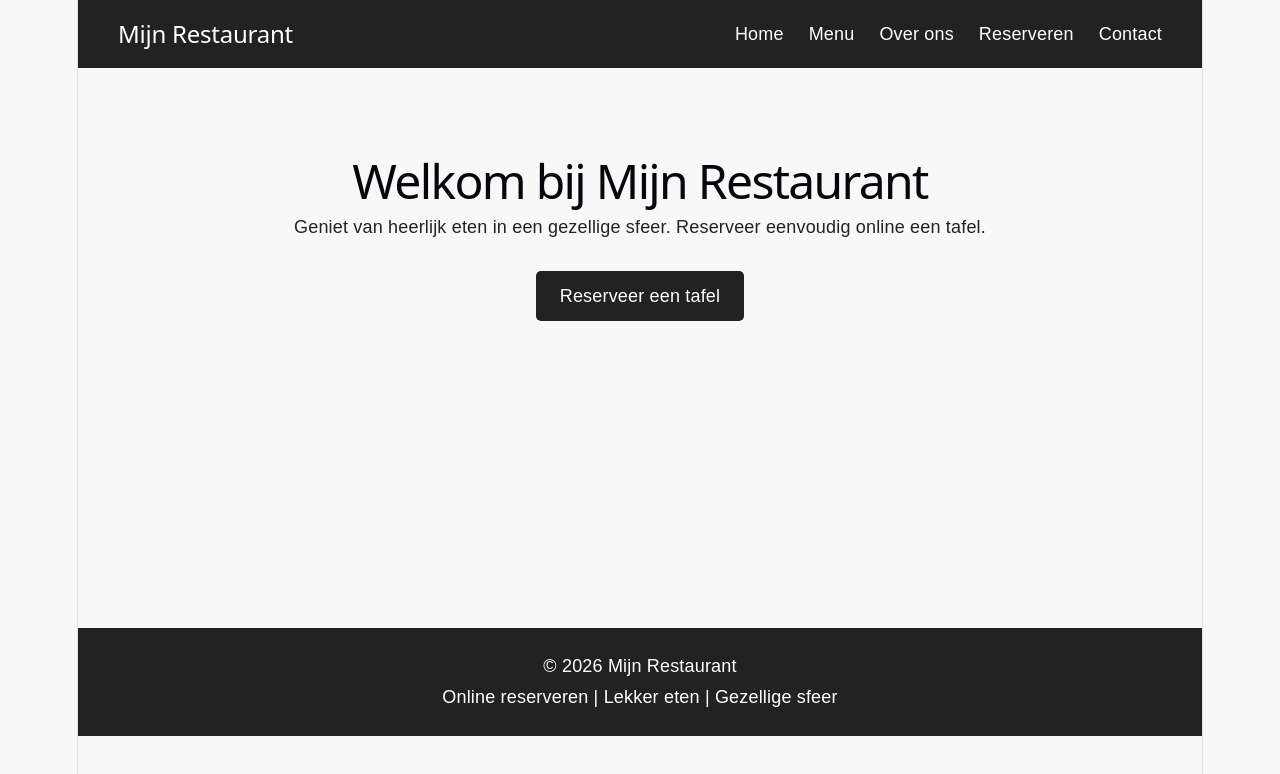
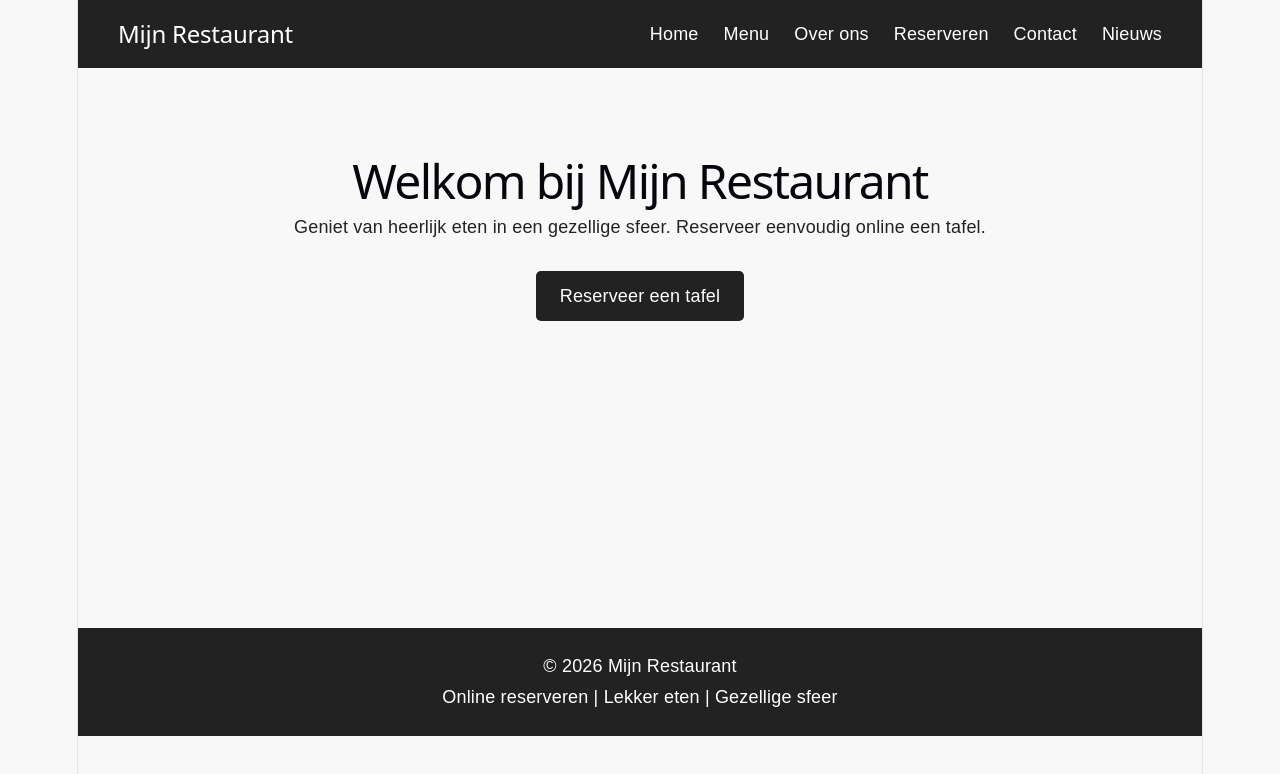
Before and after one commit to HabibH98/FEV, a React (Vite) app in the folder restaurant-reservering/: page / in a window 1280 px wide. Shown: the top 774 px of the page. Built offline with nearby package versions, Linux system fonts and the light colour scheme.

Commit message:
news.jsx

```diff
--- a/restaurant-reservering/src/App.jsx
+++ b/restaurant-reservering/src/App.jsx
@@ -6,6 +6,7 @@ import Menu from './pages/Menu.jsx'
 import About from './pages/About.jsx'
 import Reservation from './pages/Reservation.jsx'
 import Contact from './pages/Contact.jsx'
+import News from './pages/News.jsx'
 
 import { Routes, Route } from 'react-router-dom'
 
@@ -20,6 +21,7 @@ function App() {
         <Route path="/over-ons" element={<About />} />
         <Route path="/reserveren" element={<Reservation />} />
         <Route path="/contact" element={<Contact />} />
+        <Route path="/nieuws" element={<News />} />
       </Routes>
 
       <Footer />
--- a/restaurant-reservering/src/components/Navbar.jsx
+++ b/restaurant-reservering/src/components/Navbar.jsx
@@ -11,6 +11,7 @@ function Navbar() {
         <li><Link to="/over-ons">Over ons</Link></li>
         <li><Link to="/reserveren">Reserveren</Link></li>
         <li><Link to="/contact">Contact</Link></li>
+        <li><Link to="/nieuws">Nieuws</Link></li>
       </ul>
     </nav>
   )
```
Also changed, not shown: restaurant-reservering/src/news.jsx (added).
